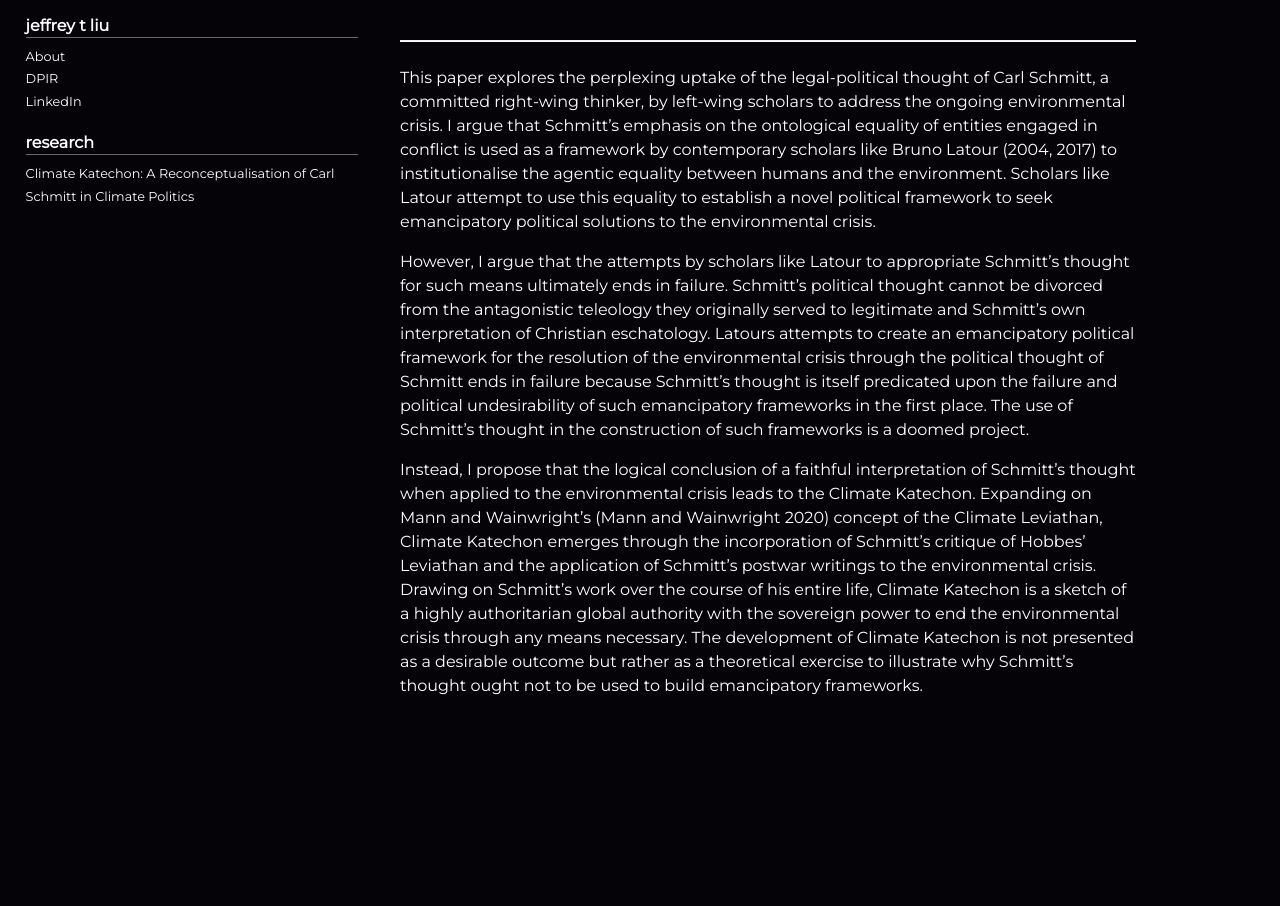
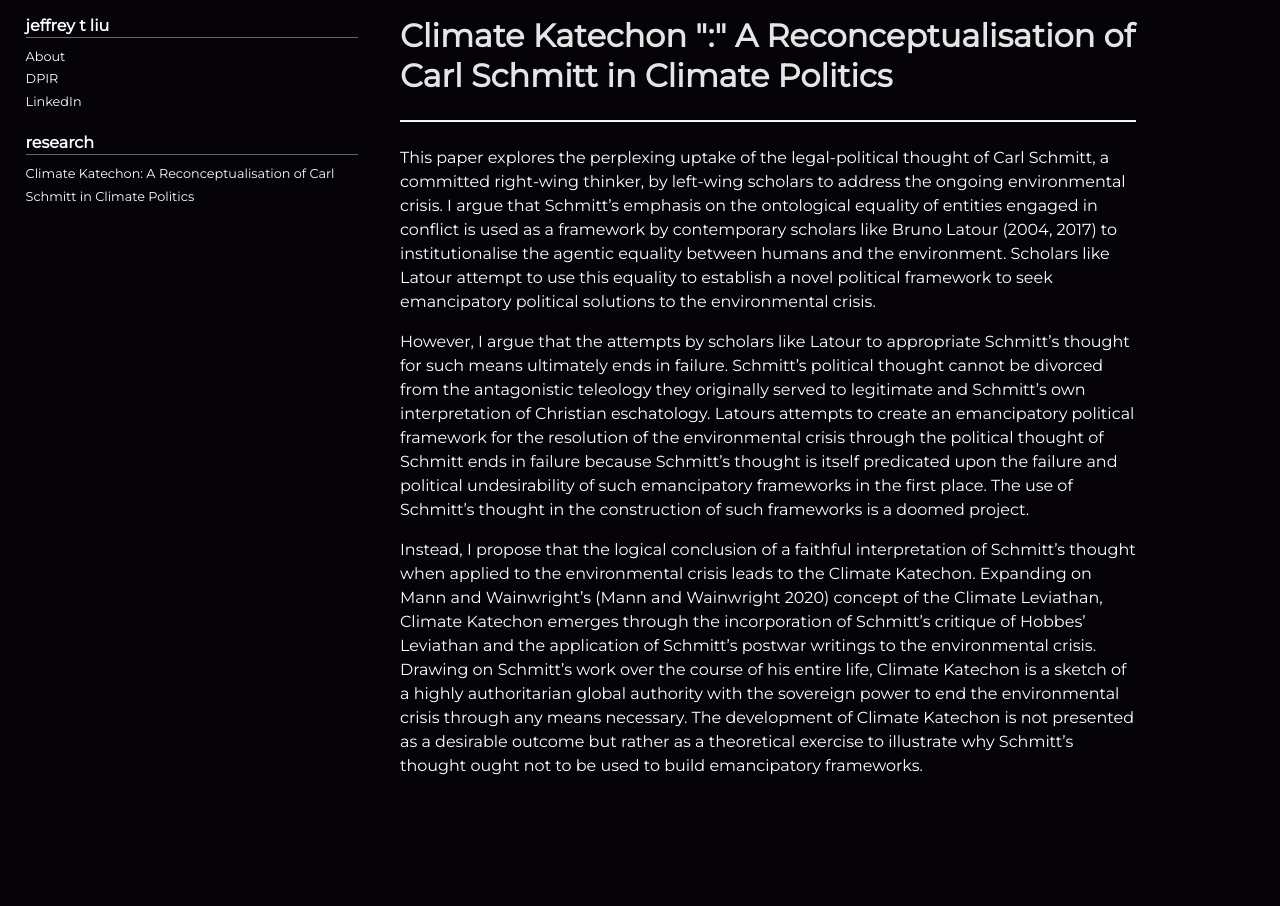
Before and after one commit to jeffrey-t-liu/jeffrey-t-liu.github.io, a Jekyll site: the page built from climate_katechon.md, in a window 1280 px wide. Built offline with Jekyll 4.4.1, drawn with Linux system fonts in a browser that asks for light colours; our own code applies the rules of GitHub Pages for plain Markdown files.

Commit message:
Update climate_katechon.md

```diff
--- a/climate_katechon.md
+++ b/climate_katechon.md
@@ -1,6 +1,6 @@
 ---
 layout: page
-title: Climate Katechon : A Reconceptualisation of Carl Schmitt in Climate Politics
+title: Climate Katechon ":" A Reconceptualisation of Carl Schmitt in Climate Politics
 ---
 
 ___
```
